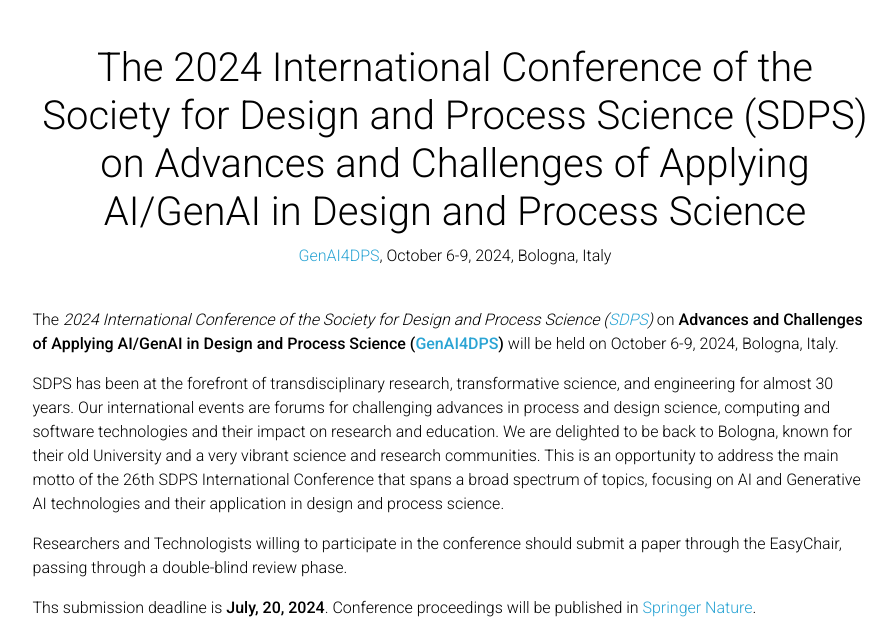
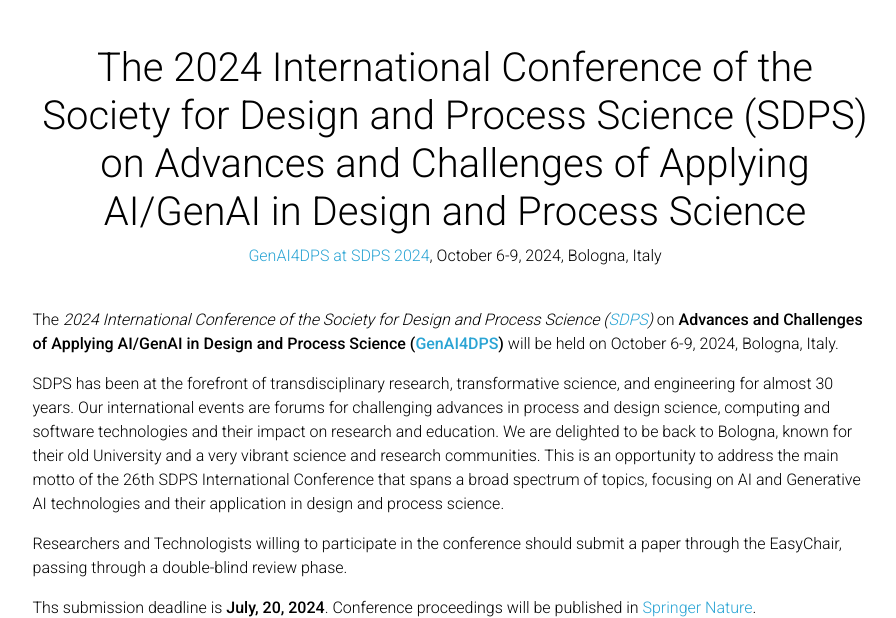
Before and after one commit to GenAI4DPS/advances-challenges, a Jekyll site: the page built from _pages/home.md, in a window 1280 px wide and 900 px high, cut to the strip 282-900 px from the top of the window. Shown: the whole strip, without its empty margins (185-1081 px from the left). Built offline with Jekyll 4.4.1, drawn with Linux system fonts in a browser that asks for light colours; comment, search, counter and statistics services are not loaded; a style sheet for code colours, icons or effects is not loaded.

Commit message:
Update home.md

```diff
--- a/_pages/home.md
+++ b/_pages/home.md
@@ -4,7 +4,7 @@ title: Home
 permalink: /
 page_title: "The 2024 International Conference of the Society for Design and Process Science (SDPS) on Advances and Challenges of Applying AI/GenAI in Design and Process Science"
 page_subtitle: >
-  <a href="https://genai4dps.github.io/advances-challenges">GenAI4DPS</a>,
+  <a href="https://genai4dps.github.io/advances-challenges">GenAI4DPS at SDPS 2024</a>,
   October 6-9, 2024, Bologna, Italy
 
 news: true  # includes a list of news items
```
